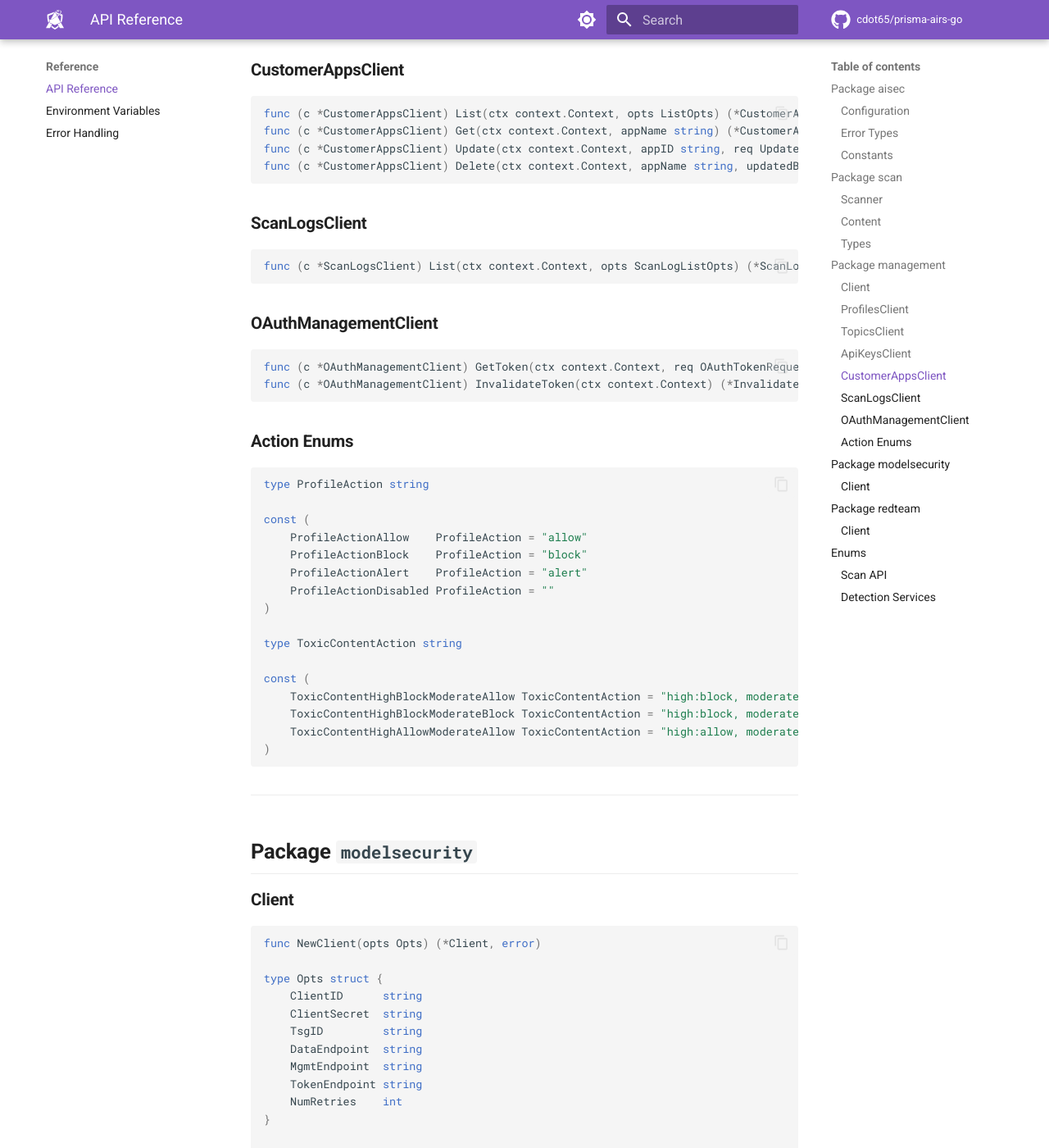
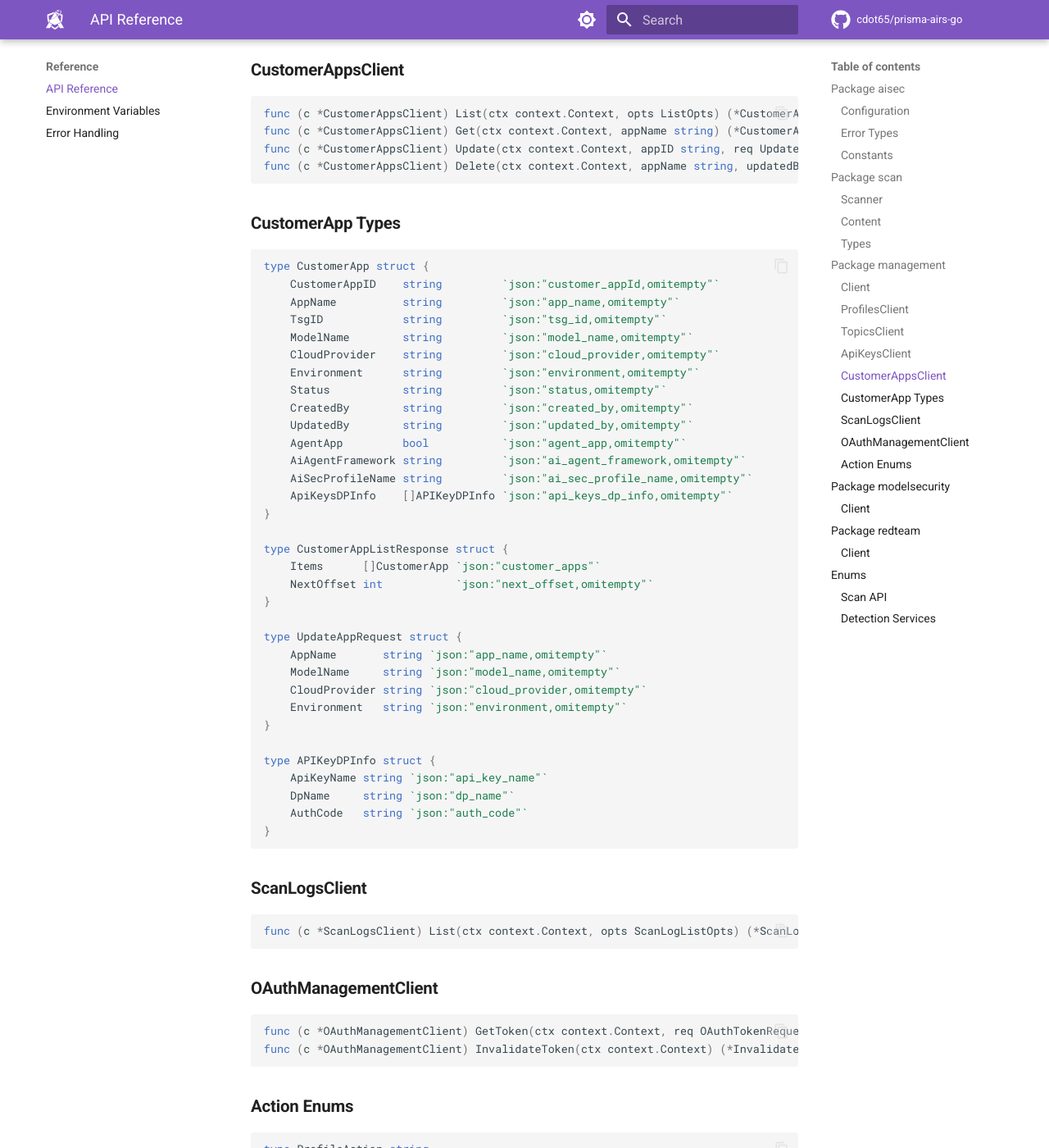
Before and after one commit to cdot65/prisma-airs-go, an MkDocs documentation site: the page built from docs/reference/api-reference.md, in a window 1280 px wide and 1400 px high, scrolled down 4749 px. Shown: the whole window at 82% size. Built offline with MkDocs 1.6.1 and Material for MkDocs 9.7.7, drawn with Linux system fonts in a browser that asks for light colours; comment, search, counter and statistics services are not loaded.

Commit message:
chore: bump version to v0.3.1, update docs (#79)
- bump SDK version to 0.3.1
- add CustomerApp/APIKeyDPInfo type definitions to API reference
- fix README service domain count (three → four)
- add v0.3.1 release notes

````diff
--- a/docs/reference/api-reference.md
+++ b/docs/reference/api-reference.md
@@ -221,6 +221,44 @@ func (c *CustomerAppsClient) Update(ctx context.Context, appID string, req Updat
 func (c *CustomerAppsClient) Delete(ctx context.Context, appName string, updatedBy string) (*DeleteAppResponse, error)
 ```
 
+### CustomerApp Types
+
+```go
+type CustomerApp struct {
+    CustomerAppID    string         `json:"customer_appId,omitempty"`
+    AppName          string         `json:"app_name,omitempty"`
+    TsgID            string         `json:"tsg_id,omitempty"`
+    ModelName        string         `json:"model_name,omitempty"`
+    CloudProvider    string         `json:"cloud_provider,omitempty"`
+    Environment      string         `json:"environment,omitempty"`
+    Status           string         `json:"status,omitempty"`
+    CreatedBy        string         `json:"created_by,omitempty"`
+    UpdatedBy        string         `json:"updated_by,omitempty"`
+    AgentApp         bool           `json:"agent_app,omitempty"`
+    AiAgentFramework string         `json:"ai_agent_framework,omitempty"`
+    AiSecProfileName string         `json:"ai_sec_profile_name,omitempty"`
+    ApiKeysDPInfo    []APIKeyDPInfo `json:"api_keys_dp_info,omitempty"`
+}
+
+type CustomerAppListResponse struct {
+    Items      []CustomerApp `json:"customer_apps"`
+    NextOffset int           `json:"next_offset,omitempty"`
+}
+
+type UpdateAppRequest struct {
+    AppName       string `json:"app_name,omitempty"`
+    ModelName     string `json:"model_name,omitempty"`
+    CloudProvider string `json:"cloud_provider,omitempty"`
+    Environment   string `json:"environment,omitempty"`
+}
+
+type APIKeyDPInfo struct {
+    ApiKeyName string `json:"api_key_name"`
+    DpName     string `json:"dp_name"`
+    AuthCode   string `json:"auth_code"`
+}
+```
+
 ### ScanLogsClient
 
 ```go
````
Also changed, not shown: other parts of docs/reference/api-reference.md (+1 -1 lines), README.md (+1 -1 lines), docs/about/release-notes.md (+9 -0 lines), 1 other file.
